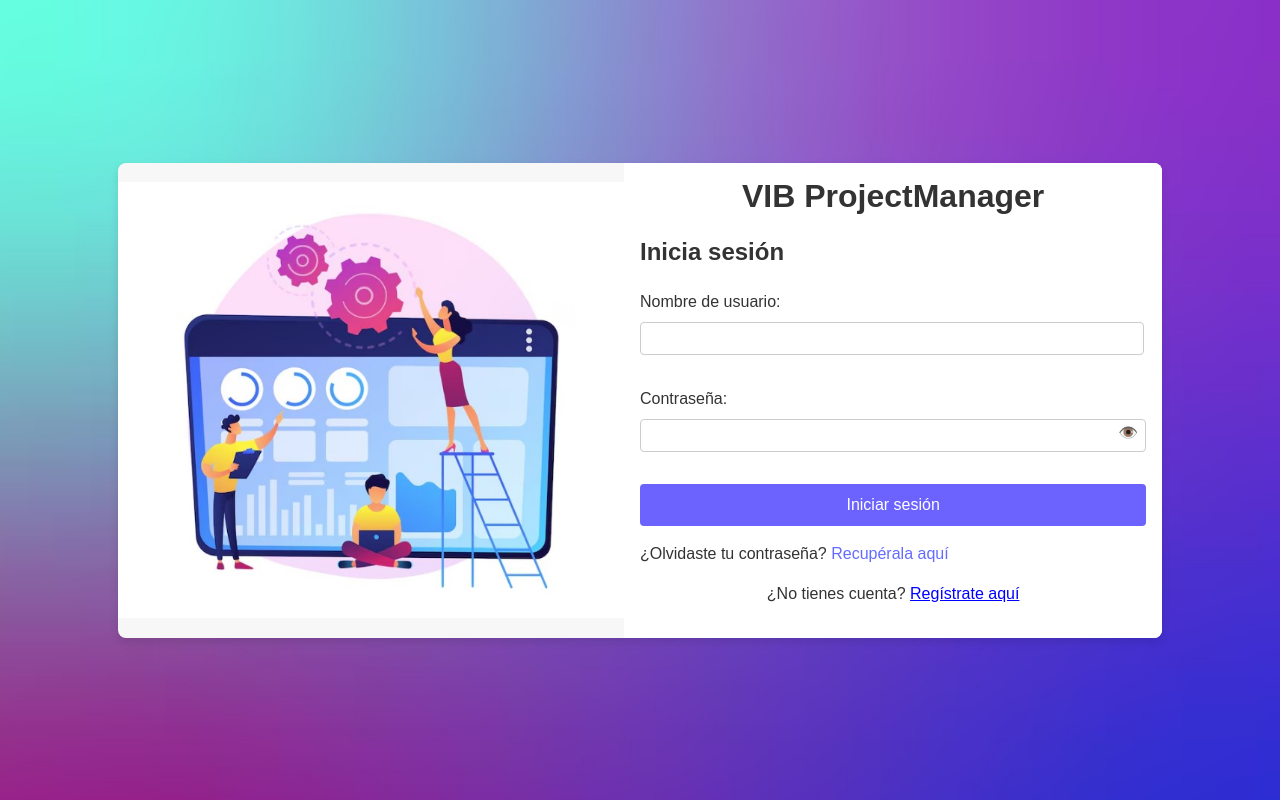
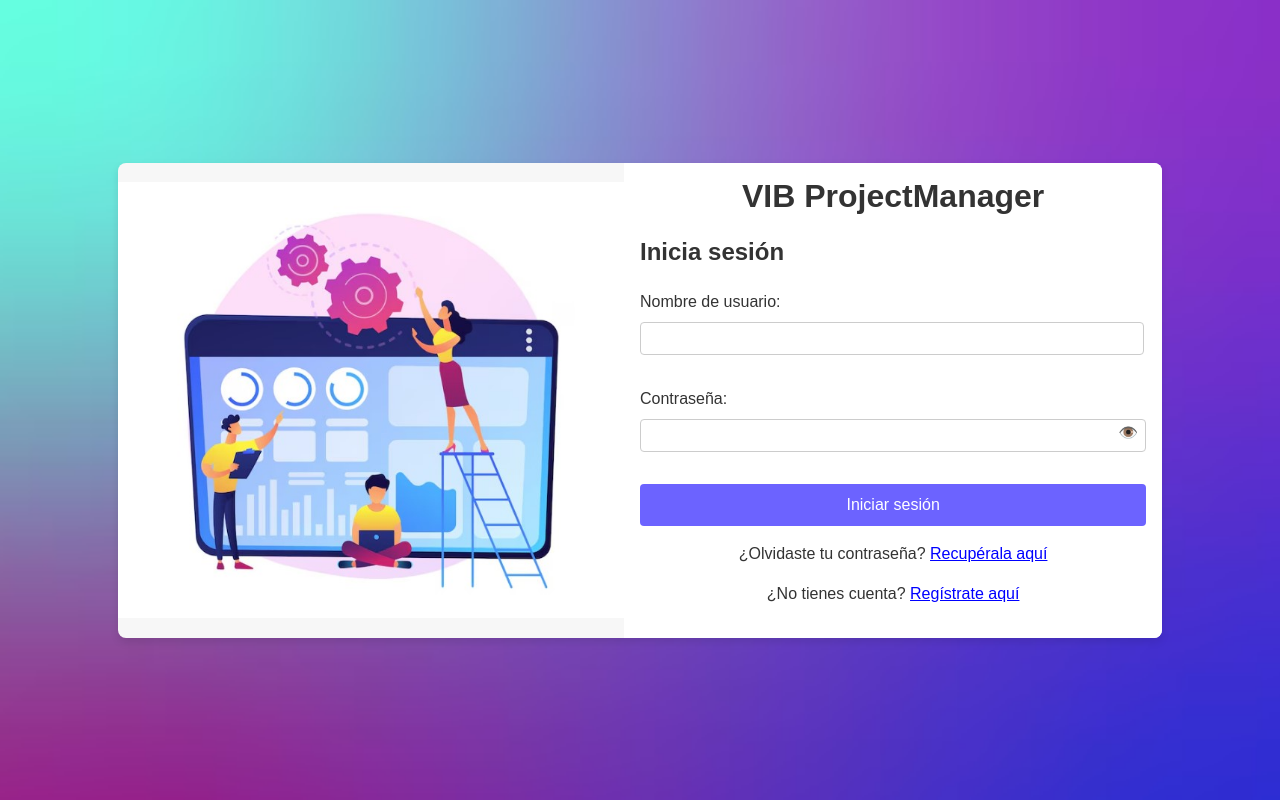
Before and after one commit to idiarj/web2, a React (Vite) app in the folder client/: page /logIn in a window 1280 px wide. Built offline with nearby package versions, Linux system fonts and the light colour scheme.

Commit message:
mas cositas

```diff
--- a/client/package.json
+++ b/client/package.json
@@ -22,6 +22,6 @@
     "eslint-plugin-react": "^7.34.1",
     "eslint-plugin-react-hooks": "^4.6.0",
     "eslint-plugin-react-refresh": "^0.4.6",
-    "vite": "^5.2.0"
+    "vite": "^5.3.3"
   }
 }
--- a/client/src/components/LogIn.jsx
+++ b/client/src/components/LogIn.jsx
@@ -79,7 +79,7 @@ function Login() {
               <button type="submit" className="login-submit-button">Iniciar sesión</button>
               {error && <p className="error-message">{error}</p>}
             </form>
-            <p className="forgot-password-link">
+            <p className="register-link">
               ¿Olvidaste tu contraseña? <Link to="/forgot-password">Recupérala aquí</Link>
             </p>
             <p className="register-link">¿No tienes cuenta? <Link to="/register">Regístrate aquí</Link></p>
--- a/client/src/components/register.css
+++ b/client/src/components/register.css
@@ -98,3 +98,11 @@ h2 {
   border-radius: 4px;
   background-color: #fff;
 }
+
+.login-link a {
+  text-align: center;
+  margin-top: 1rem;
+  text-decoration: underline;
+  cursor: pointer;
+
+}
```
Also changed, not shown: 1 other file (tests, documents, lock files or other folders).
